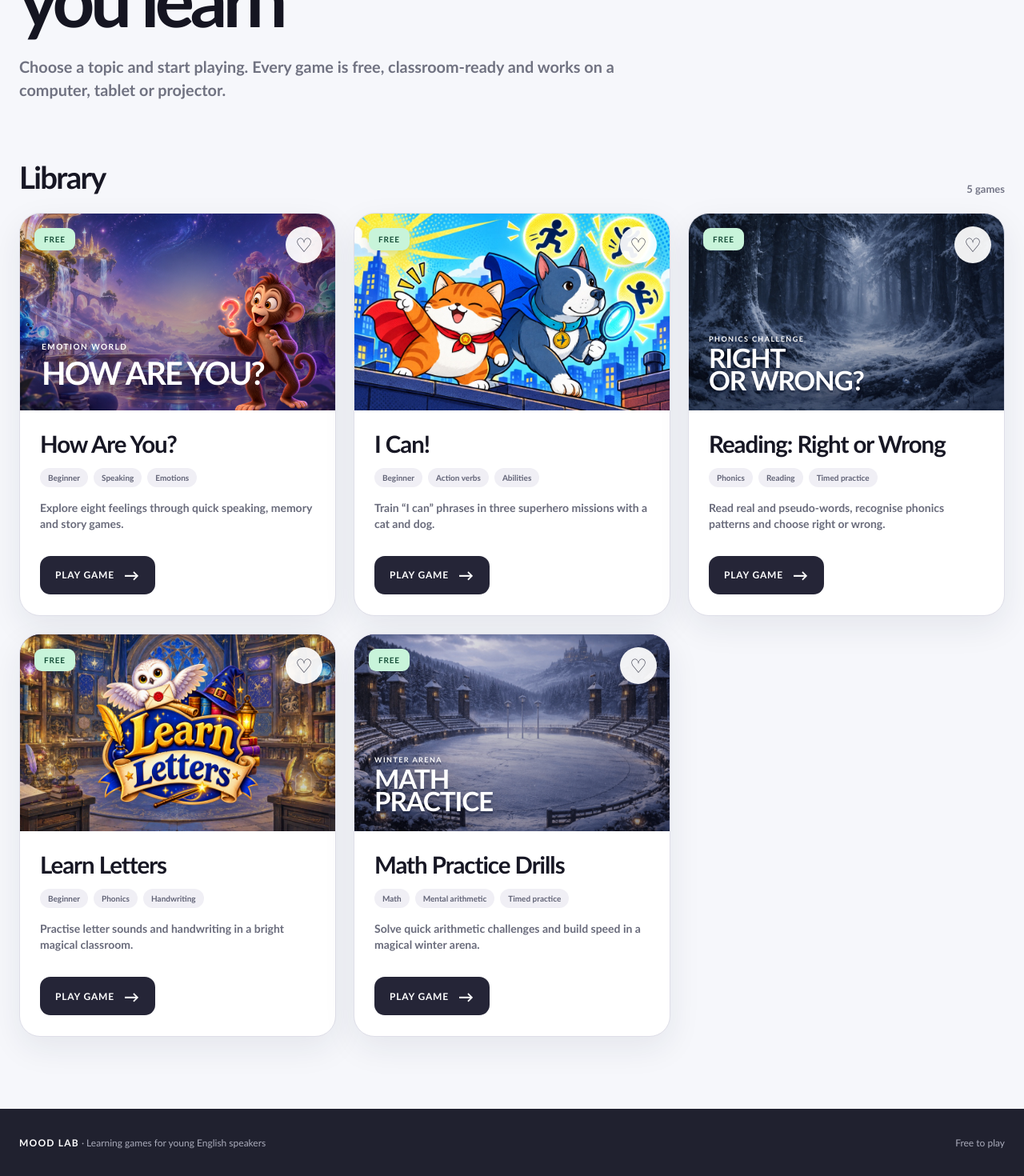
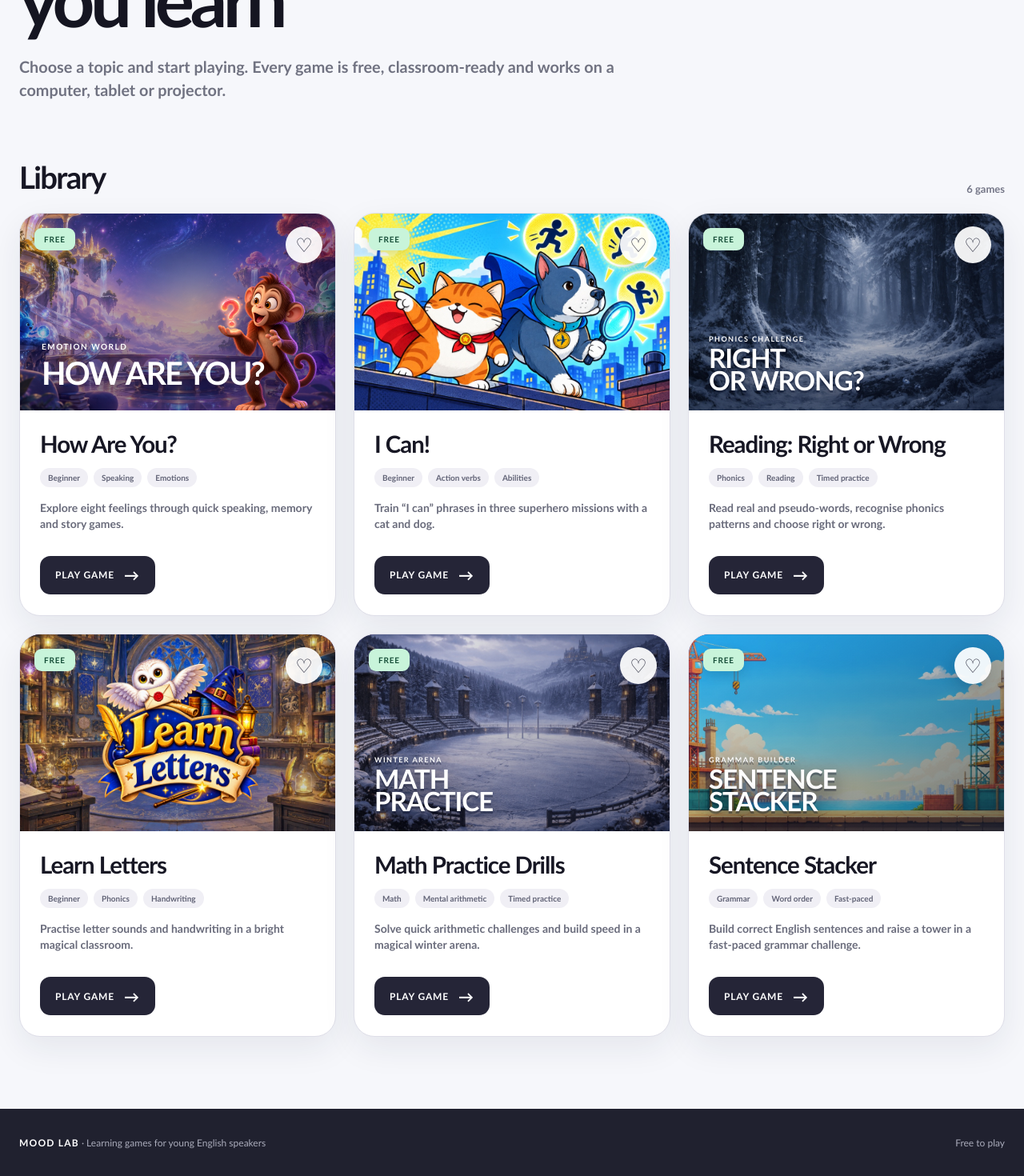
Before and after one commit to itstxaviers-svg/hay, a React (Vite) app: page / in a window 1280 px wide. Shown: the part 291-1761 px from the top of the page at 80% size. Built offline with nearby package versions, Linux system fonts and the light colour scheme.

Commit message:
Add Sentence Stacker to game library

```diff
--- a/src/components/LandingPage.tsx
+++ b/src/components/LandingPage.tsx
@@ -30,7 +30,7 @@ export default function LandingPage({ onOpenGame }: LandingPageProps) {
       </section>
 
       <section className="hub-library" id="library">
-        <div className="hub-library-heading"><h2>Library</h2><span>5 games</span></div>
+        <div className="hub-library-heading"><h2>Library</h2><span>6 games</span></div>
         <div className="hub-grid">
           {showSpeaking && (
             <article className="hub-card">
@@ -112,6 +112,20 @@ export default function LandingPage({ onOpenGame }: LandingPageProps) {
               </div>
             </article>
           )}
+
+          <article className="hub-card">
+            <div className="hub-card-cover themed-cover sentence-cover" style={{ '--card-background': `url(${catalogAssets}/sentence-stacker-bg.jpg)` } as React.CSSProperties}>
+              <span className="hub-free">FREE</span>
+              <button className="hub-bookmark" aria-label="Save Sentence Stacker">♡</button>
+              <div className="hub-theme-title"><small>GRAMMAR BUILDER</small><strong>SENTENCE<br />STACKER</strong></div>
+            </div>
+            <div className="hub-card-body">
+              <h3>Sentence Stacker</h3>
+              <div className="hub-tags"><span>Grammar</span><span>Word order</span><span>Fast-paced</span></div>
+              <p>Build correct English sentences and raise a tower in a fast-paced grammar challenge.</p>
+              <a className="hub-play" href="https://itstxaviers-svg.github.io/sentst/">PLAY GAME <span>→</span></a>
+            </div>
+          </article>
         </div>
       </section>
 
--- a/src/styles/global.css
+++ b/src/styles/global.css
@@ -169,6 +169,7 @@ button:focus-visible, input:focus-visible { outline: 4px solid #358cdd; outline-
 .hub-card-cover.emotion-cover::after { content: ''; position: absolute; inset: 0; z-index: -1; background: radial-gradient(circle at 55% 45%, rgba(255,231,139,.32), transparent 34%); }
 .hub-card-cover.themed-cover { isolation: isolate; background-image: linear-gradient(145deg, rgba(8,16,42,.06), rgba(8,14,36,.48)), var(--card-background); background-size: cover; background-position: center; }
 .hub-card-cover.letters-cover { background-image: linear-gradient(145deg, rgba(11,27,75,.04), rgba(9,21,65,.24)), var(--card-background); }
+.hub-card-cover.sentence-cover { background-image: linear-gradient(145deg, rgba(7,28,50,.08), rgba(7,28,50,.58)), var(--card-background); background-position: center; }
 .hub-game-logo { position: absolute; z-index: 2; width: 64%; height: 88%; left: 50%; top: 52%; transform: translate(-50%, -50%); object-fit: contain; filter: drop-shadow(0 12px 17px rgba(6,12,45,.38)); }
 .hub-theme-title { position: absolute; z-index: 3; left: 25px; bottom: 23px; display: grid; color: white; text-shadow: 0 3px 0 rgba(7,13,37,.32), 0 10px 24px rgba(4,8,25,.72); }
 .hub-theme-title small { font-size: 9px; letter-spacing: .16em; font-weight: 1000; }
```
Also changed, not shown: public/assets/catalog/sentence-stacker-bg.jpg (added).
